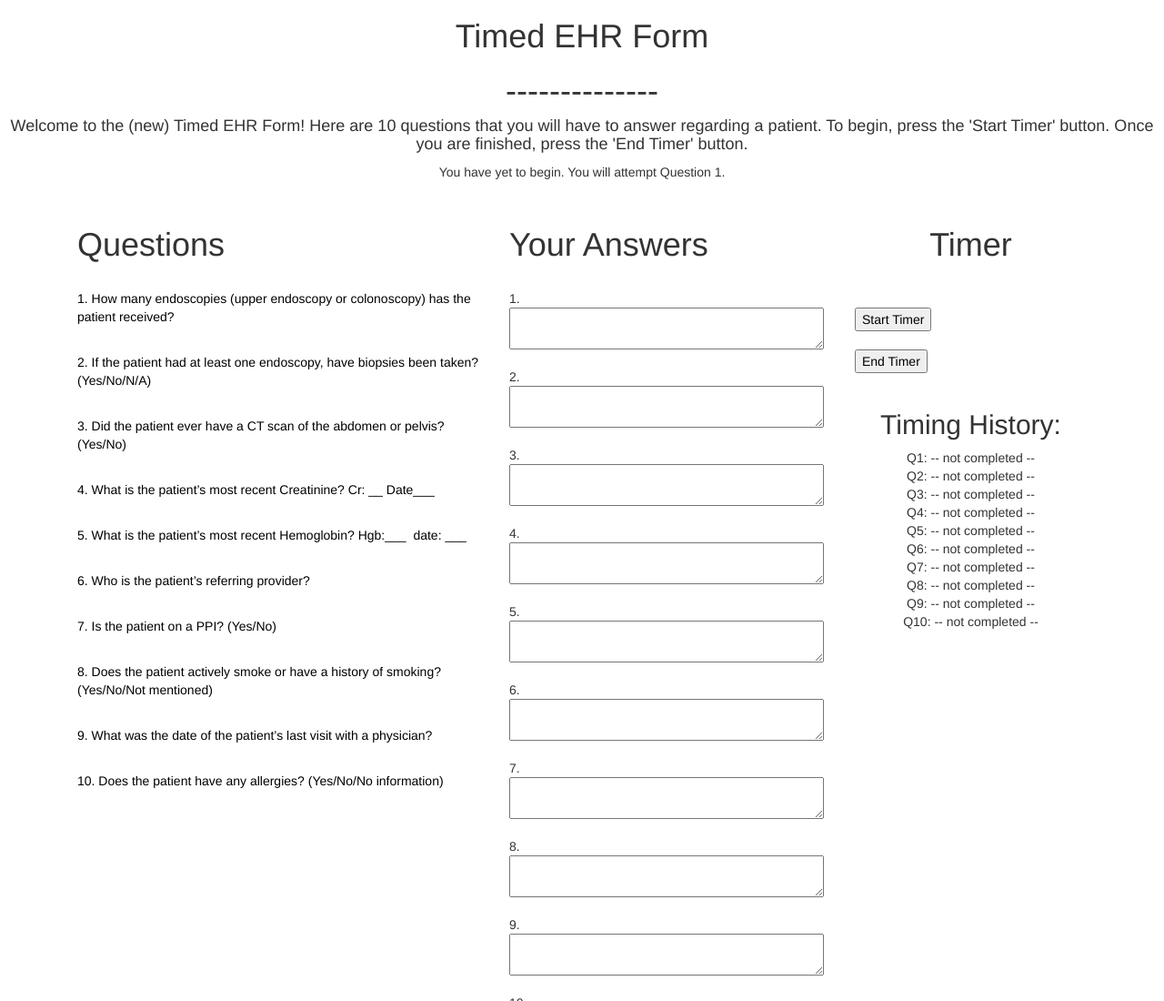
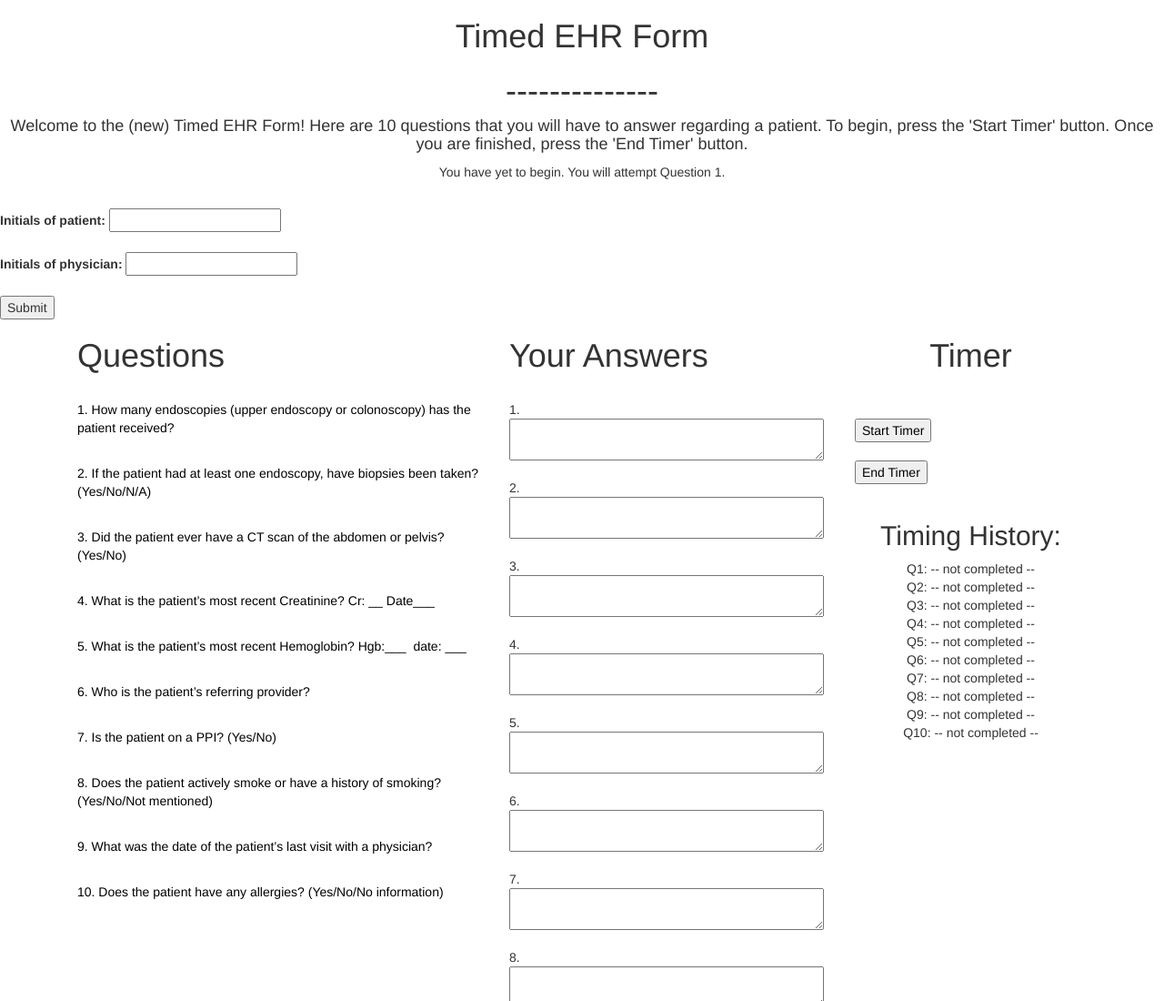
Before and after one commit to mokoletsky/timed-ehr, a plain HTML site: page index.html in a window 1280 px wide. Shown: the top 1100 px of the page at 91% size. Drawn offline with Linux system fonts and the light colour scheme.

Commit message:
Update index.html

```diff
--- a/index.html
+++ b/index.html
@@ -14,8 +14,8 @@
     </div>
 
 
-	<script>
-	var beginTime = 0;
+<script>
+var beginTime = 0;
 var endTime = 0;
 var doingQuestion = false;
 var question = 1;
@@ -102,6 +102,11 @@ window.onload = header;
 	<p align= "center" id="header2" class="header2"></p>
 	<h4 align= "center" id="timer" class="timer"></h4>
 	<br>
+	<label for="fname">Initials of patient:</label>
+	<input type="text" id="fname" name="fname"><br><br>
+	<label for="lname"> Initials of physician:</label>
+	<input type="text" id="lname" name="lname"><br><br>
+	<input type="submit" value="Submit">
 
 
 </head>
```
